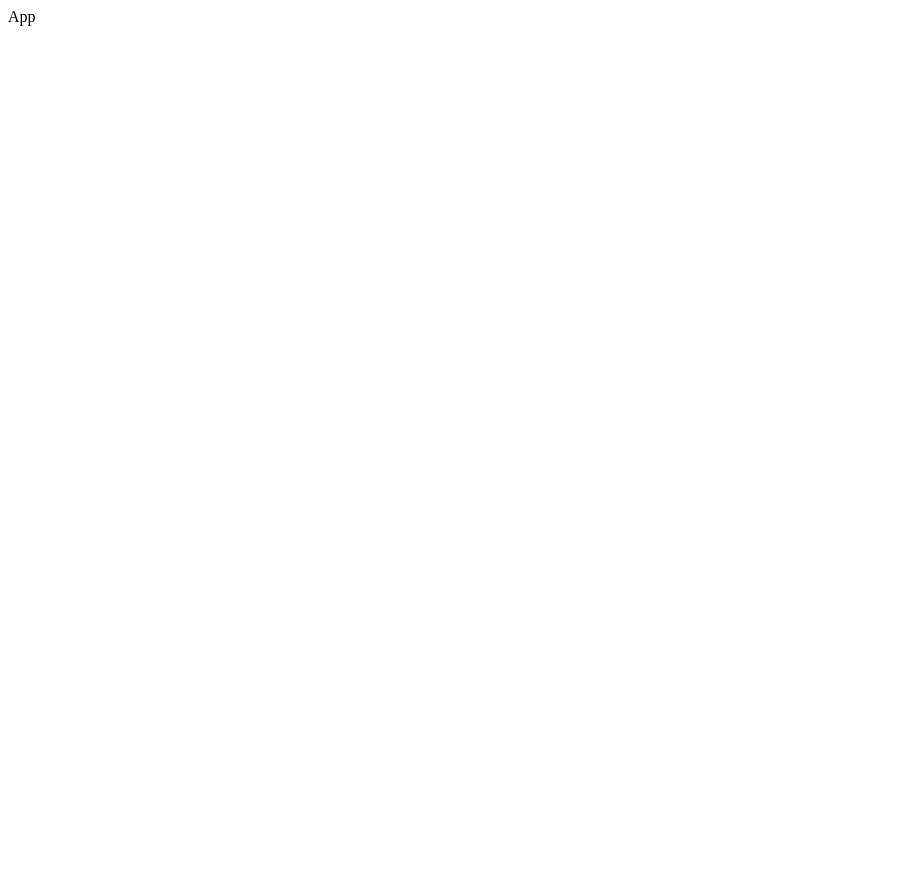
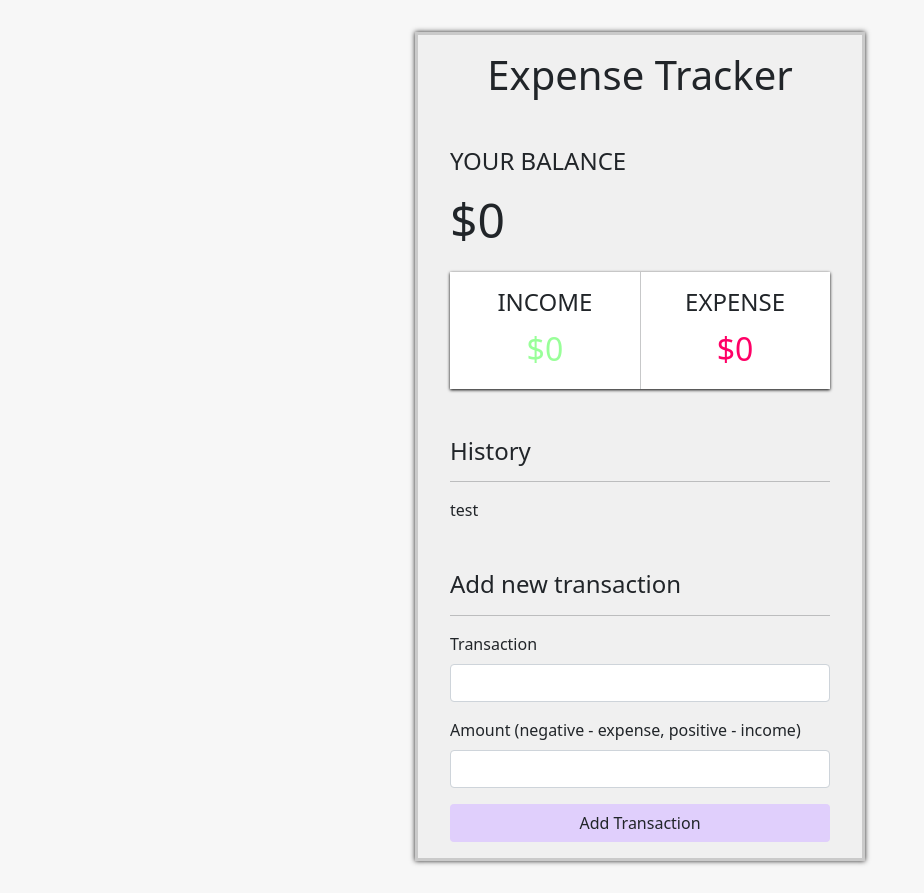
Before and after one commit to patrickchennn/react-projects, a React app in the folder expense-tracker/: page / in a window 1280 px wide. Shown: the whole page, without its empty margins (0-924 px from the left). Before the commit the page ends 800 px from the top, so only its background shows below. Built offline with nearby package versions, Linux system fonts and the light colour scheme.

Commit message:
expense-tracker-update layouts

```diff
--- a/expense-tracker/package.json
+++ b/expense-tracker/package.json
@@ -25,6 +25,7 @@
   },
   "dependencies": {
     "@babel/preset-react": "^7.18.6",
+    "bootstrap": "^5.1.3",
     "react": "^18.2.0",
     "react-dom": "^18.2.0"
   }
--- a/expense-tracker/src/App.js
+++ /dev/null
@@ -1,9 +0,0 @@
-import React from 'react'
-
-const App = () => {
-  return (
-    <div>App</div>
-  )
-}
-
-export default App
--- /dev/null
+++ b/expense-tracker/src/App.jsx
@@ -0,0 +1,20 @@
+import React from 'react'
+import "./styles/App.scss"
+import 'bootstrap/dist/css/bootstrap.min.css'
+import Balance from './components/Balance.jsx'
+import HistoryTranscation from './components/HistoryTranscation.jsx'
+import AddTranscation from './components/AddTranscation.jsx'
+const App = () => {
+  return (
+    <div className='my-container'>
+      <h1 className='d-flex justify-content-center'>Expense Tracker</h1>
+
+
+      <Balance />
+      <HistoryTranscation/>
+      <AddTranscation/>
+    </div>
+  )
+}
+
+export default App
--- /dev/null
+++ b/expense-tracker/src/components/AddTranscation.jsx
@@ -0,0 +1,30 @@
+import React from 'react'
+
+const AddTranscation = () => {
+  return (
+    <form className="mt-5">
+      <h4>Add new transaction</h4>
+      <hr />
+
+      <div className="mb-3">
+        <label for="name-transaction" className="form-label">Transaction</label>
+        <input type="text" className="form-control" id="name-transaction" aria-describedby="emailHelp" />
+      </div>
+      <div className="mb-3">
+        <label for="exampleInputPassword1" className="form-label">
+          Amount
+          (negative - expense, positive - income)
+        </label>
+        <input type="number" className="form-control" id="exampleInputPassword1" />
+      </div>
+      <button className='btn w-100'
+        style={{
+          backgroundColor:"#e0cffc"
+        }}>
+        Add Transaction
+      </button>
+    </form>
+  )
+}
+
+export default AddTranscation
--- /dev/null
+++ b/expense-tracker/src/components/Balance.jsx
@@ -0,0 +1,39 @@
+import React from 'react'
+
+const Balance = () => {
+  return (
+    <div className='mt-5'>
+      <div>
+        <h4>YOUR BALANCE</h4>
+        <span style={{
+          fontSize: "3rem",
+          fontWeight: "500"
+        }}>$0</span>
+      </div>
+
+      <div
+        className="d-flex mt-3"
+        style={{
+          boxShadow: "0px 1px 3px rgb(0, 0, 0)"
+        }}>
+        <div className='income'>
+          <h4>INCOME</h4>
+          <span style={{
+            color:"#99FF99",
+            fontSize:"2rem"
+          }}>$0</span>
+        </div>
+        <div className="vr"></div>
+        <div className='expense'>
+          <h4>EXPENSE</h4>
+          <span style={{
+            color:"#FF0066",
+            fontSize:"2rem"
+          }}>$0</span>
+        </div>
+      </div>
+    </div>
+  )
+}
+
+export default Balance
--- /dev/null
+++ b/expense-tracker/src/components/HistoryTranscation.jsx
@@ -0,0 +1,13 @@
+import React from 'react'
+
+const HistoryTranscation = () => {
+  return (
+    <div className="mt-5">
+      <h4>History</h4>
+      <hr />
+      <div>test</div>
+    </div>
+  )
+}
+
+export default HistoryTranscation
--- a/expense-tracker/src/index.js
+++ b/expense-tracker/src/index.js
@@ -1,6 +1,6 @@
 import React from 'react';
 import ReactDOM from 'react-dom/client';
-import App from './App';
+import App from './App.jsx';
 
 const root = ReactDOM.createRoot(document.getElementById('root'));
 root.render(<App />);
--- /dev/null
+++ b/expense-tracker/src/styles/App.scss
@@ -0,0 +1,30 @@
+$bg-col: #f7f7f7;
+body{
+    background-color: $bg-col !important;
+}
+
+.my-container{
+    background-color: #f0f0f0;
+    margin: 2rem auto;
+    border: 3px solid rgb(202, 202, 202);
+    padding: 1rem 2rem;
+    max-width: 450px;
+
+    box-shadow: 0px 0px 5px rgb(36, 35, 35);
+}
+
+.vr{
+    background-color: $bg-col;
+    height: inherit;
+    width: .5rem;
+}
+
+.income,
+.expense{
+    width: 100%;
+    background-color: white;
+    padding: 1rem 1.75rem;
+    display: flex;
+    flex-direction: column;
+    align-items: center;
+}
--- a/expense-tracker/webpack.config.js
+++ b/expense-tracker/webpack.config.js
@@ -31,7 +31,7 @@ module.exports = {
   module: {
     rules: [
       {
-        test: /\.scss$/,
+        test: /\.(scss|css)$/,
         use: ['style-loader', 'css-loader', 'sass-loader'],
       },
       {
@@ -56,7 +56,7 @@ module.exports = {
 
   plugins: [
     new HtmlWebpackPlugin({
-      title:"Webpack App",
+      title:"...",
       template: 'src/template.html',
       filename:"index.html"
     })
```
Also changed, not shown: expense-tracker/src/styles/main.scss (deleted), 1 other file (tests, documents, lock files or other folders).
